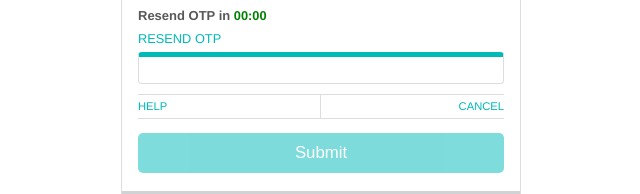
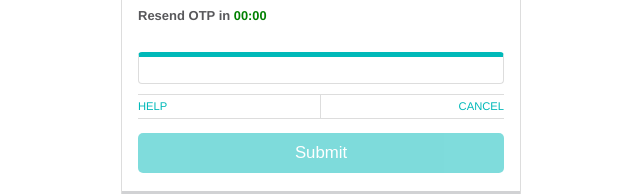
Before and after one commit to kundanRJ/MatchMove, a plain HTML site: page index.html in a window 1280 px wide. Shown: the part 187-381 px from the top of the page, 319-959 px from the left. Drawn offline with Linux system fonts and the light colour scheme.

```diff
--- a/index.html
+++ b/index.html
@@ -165,8 +165,8 @@
 							<input id="resendOtp" type="hidden" value="%%RESPONSEURL%%?resend=true" />
 							<div class="link link-standalone">
 								<span id="countdown" ></span>
-                                    <div id="timer"><span style="font-size: small;text-transform: inherit;font-weight: bold;">Resend OTP in </span> <span id="timeleft" style="color: green;font-weight: bold;"></span></div>
-								<a id="resendOtpBtn" class="link" style="cursor:pointer;pointer-events:none;"  onclick="hrefcon = false;setResendParam();">Resend OTP</a>
+                       <div id="timer"><span style="font-size: small;text-transform: inherit;font-weight: bold;">Resend OTP in </span> <span id="timeleft" style="color: green;font-weight: bold;"></span></div>
+	<a id="resendOtpBtn" class="link" style="cursor:pointer;pointer-events:none; visibility: hidden;" onclick="hrefcon = false;setResendParam();">Resend OTP</a>
 								<p id="resendMsgDiv">OTP has been resent.</p>
 							</div>
 						</div>
@@ -298,7 +298,7 @@
 			<input type="hidden" id="defaultMethod" name="defaultMethod" value="%%DEF_VAL%%" />
 			<input type="hidden" id="secMethod" name="secMethod" value="%%SEC_VAL%%" />
 			<input type="hidden" id="methodsValue" name="methodsValue" value="%%METHOD_VALUE%%" />
-			<input type="hidden" id="resendValue" name="resendValue" value="%%RESEND%%" />
+			<input type="hidden" id="resendValue"  name="resendValue" value="%%RESEND%%" />
 			<input type="hidden" id="secPage"  value="firPage" />
 			<div id="footer" class="content">
 				<img src="images/poweredbyM.png" class="logoLeft" alt="" />
```
